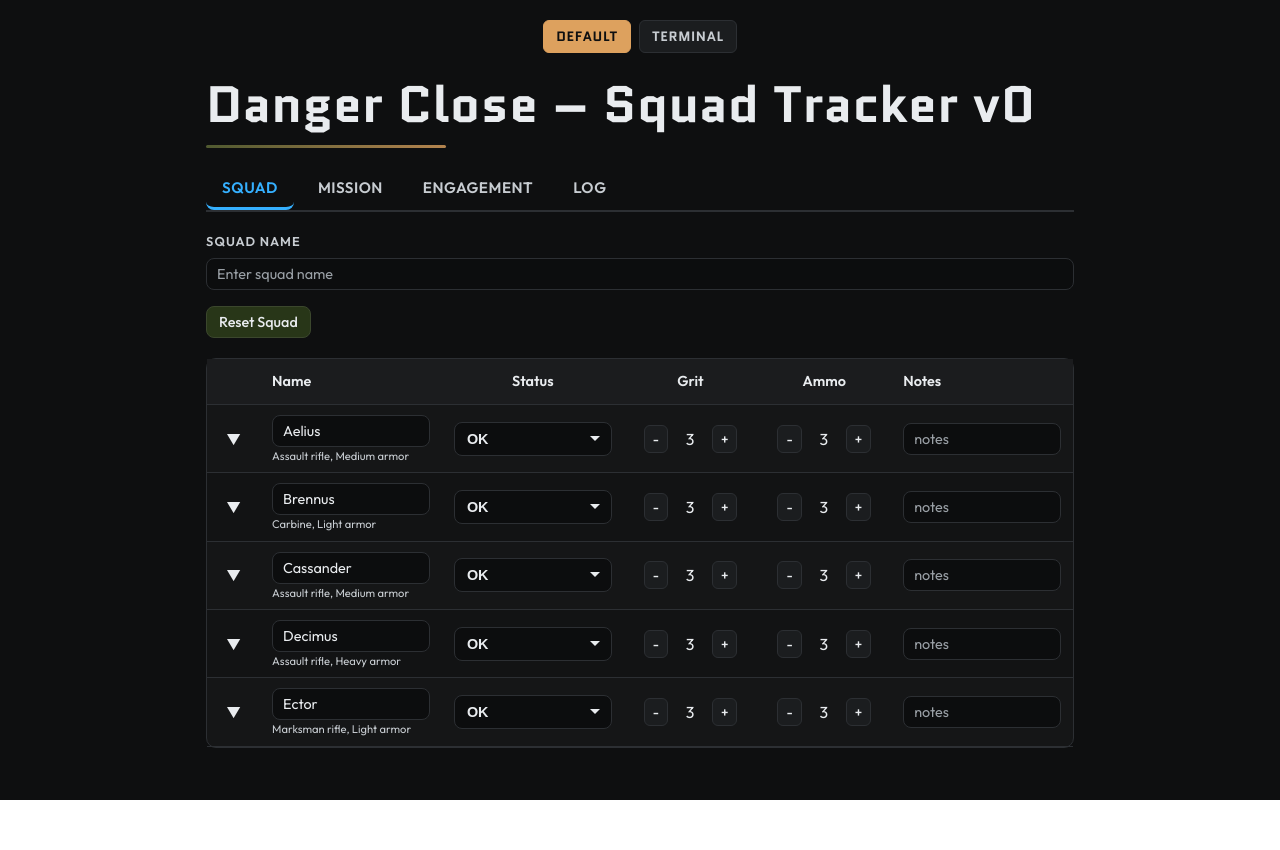
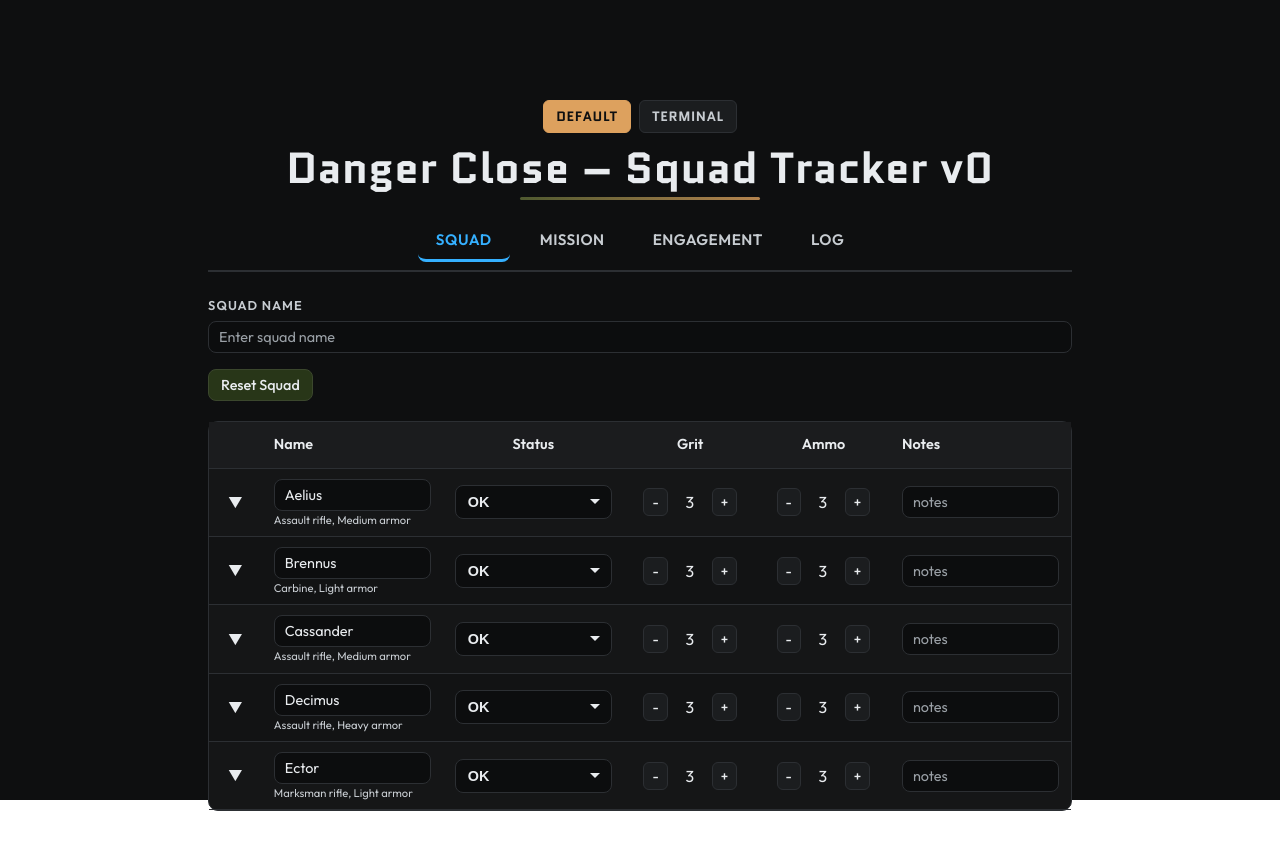
Before and after one commit to lars1808/danger-close-app, a React (Vite) app: page / in a window 1280 px wide. Shown: the top 850 px of the page. Before the commit the page ends 800 px from the top, so only its background shows below. Built offline with nearby package versions, Linux system fonts and the light colour scheme.

Commit message:
Refine layout spacing and header styles

```diff
--- a/src/index.css
+++ b/src/index.css
@@ -66,6 +66,7 @@ main {
   width: 100%;
   display: flex;
   justify-content: center;
+  padding: clamp(16px, 5vw, 48px) 0 clamp(40px, 8vw, 72px);
 }
 
 @media (prefers-color-scheme: light) {
--- a/src/styles/danger-close.css
+++ b/src/styles/danger-close.css
@@ -121,26 +121,27 @@ h1, h2, h3 {
 }
 
 .dc-title {
-  font-size: clamp(28px, 4vw, 56px);
-  margin: 24px 0 12px;
+  font-size: clamp(26px, 3.4vw, 48px);
+  margin: 12px 0 4px;
   line-height: 1.1;
+  text-align: center;
   text-shadow: var(--glow);
 }
 
 .dc-subtle-rule {
   height: 3px;
-  width: 240px;
+  width: min(240px, 60%);
   background: linear-gradient(90deg, var(--accent-2), var(--accent));
   border-radius: 2px;
-  margin: 6px 0 18px;
+  margin: 4px auto 20px;
   opacity: 0.8;
 }
 
 /* ==================== LAYOUT ==================== */
 .dc-container {
-  width: min(900px, 95%);
+  width: min(960px, 94%);
   margin: 0 auto;
-  padding: 20px 16px 32px;
+  padding: clamp(24px, 5vw, 44px) clamp(18px, 5vw, 48px) clamp(40px, 7vw, 72px);
 }
 
 .dc-toolbar {
@@ -558,13 +559,15 @@ input[type="checkbox"]:hover {
 /* ==================== TAB NAVIGATION ==================== */
 .dc-tab-nav {
   display: flex;
-  gap: 8px;
-  margin: 20px 0;
+  gap: 12px;
+  margin: 16px 0 24px;
+  justify-content: center;
+  padding-bottom: 8px;
   border-bottom: 2px solid var(--border);
 }
 
 .dc-tab-btn {
-  padding: 10px 16px;
+  padding: 10px 18px;
   background: transparent;
   color: var(--text-dim);
   border: none;
@@ -923,8 +926,9 @@ input[type="checkbox"]:hover {
 /* ==================== THEME TOGGLE ==================== */
 .dc-theme-toggle {
   display: flex;
+  flex-wrap: wrap;
   gap: 8px;
-  margin-bottom: 16px;
+  margin: 8px 0 12px;
   justify-content: center;
 }
 
```
